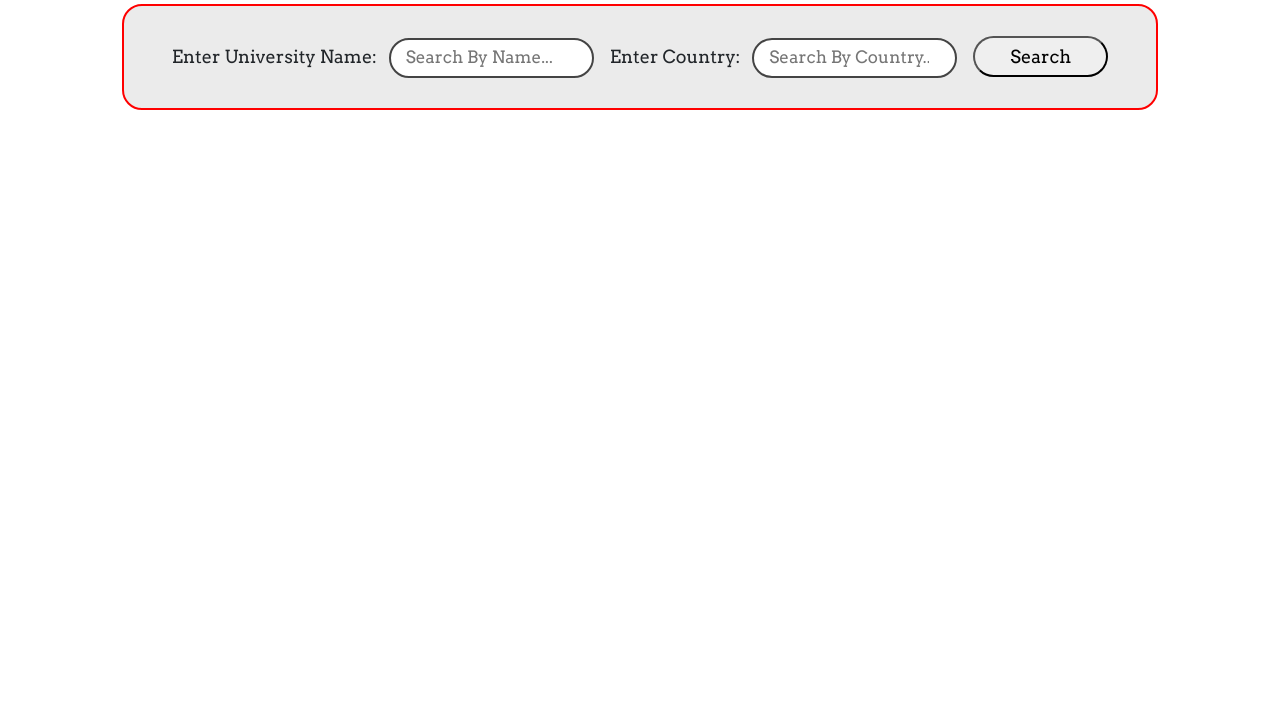
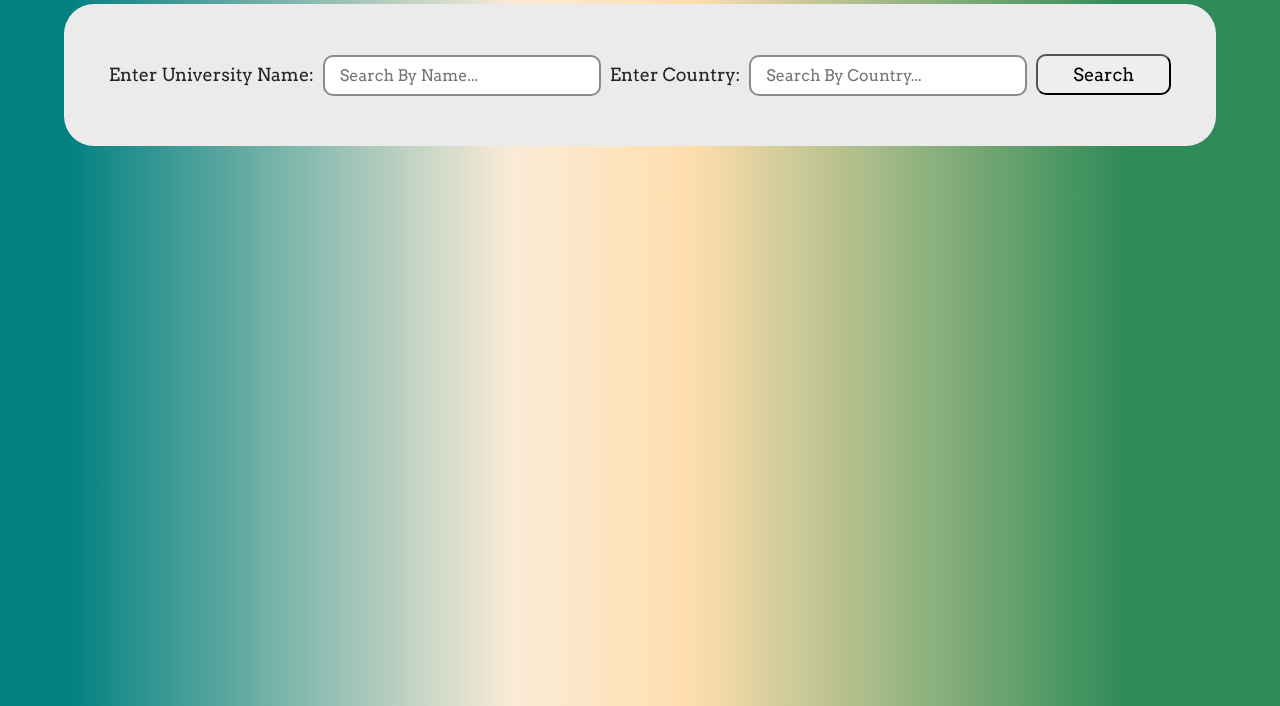
Before and after one commit to Talika-Bajaj/University-on-Click, a plain HTML site: page index.html in a window 1280 px wide. Shown: the part 94-800 px from the top of the page. Drawn offline with nearby package versions, Linux system fonts and the light colour scheme; no server answers.

Commit message:
Add style for card component

```diff
--- a/style.css
+++ b/style.css
@@ -7,6 +7,9 @@
     font-family: 'Arvo', serif;
 }
 
+body {
+    background: linear-gradient(0.25turn, teal 5%,antiquewhite 40%,navajowhite 54%, seagreen 88%);
+}
 .content {
     max-width: 90vw;
     margin: auto;
@@ -19,35 +22,43 @@
 
 #search-uni {
     font-size: 18px;
-    padding: 30px 20px;
+    padding: 50px 20px;
     text-align: center;
-    border: 2px solid red;
+    /* border: 2px solid red; */
     background-color: #ebebeb;
-    border-radius: 20px;
+    border-radius: 30px;
     margin: 20px auto;
-    width: 90%;
+    width: 100%;
 }
 
 #search-uni input[type=search] {
-    padding: 5px 10px 5px 15px;
-    border-radius: 20px;
-    margin-right: 12px;
-    margin-left: 8px;
-    font-size: 17px;
-    border: 2px solid #444;
+    padding: 7px 10px 6px 15px;
+    width: 25%;
+    border-radius: 10px;
+    margin: 0 5px;
+    font-size: 16px;
+    border: 2px solid #8b8b8b;
 }
 
 #search-uni input[type=submit] {
     padding: 5px 35px;
-    border-radius: 25px;
+    border-radius: 10px;
+    transition: 0.5s ease;
+    outline-color: lightcoral ;
+}
+
+#search-uni input[type=submit]:hover {
+    background-color: black;
+    color: white;
 }
 .uni-data {
     display: none;
-    border: 2px solid blue;
     /* border: 2px solid blue; */
+    background: linear-gradient(76deg, #9dc0d5, #dcbcbc);
     flex-wrap: wrap;
     gap: 30px;
-    padding: 25px;
+    padding: 50px;
     margin: auto;
-    width: 80%
+    border-radius: 22px;
+    width: 85%
 }
```
